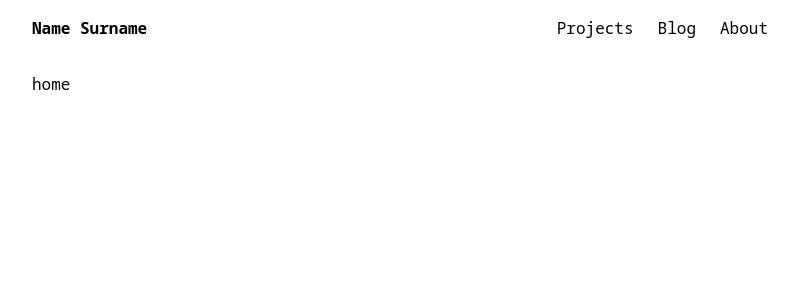
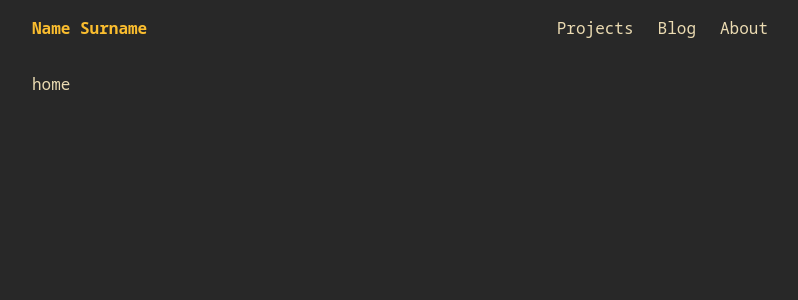
Before and after one commit to aurum77/portfolio, a React (Vite) app in the folder web/: page / in a window 1280 px wide. Shown: the top 300 px of the page, without its empty margins (240-1038 px from the left). Built offline with nearby package versions, Linux system fonts and the light colour scheme.

Commit message:
fix: fixes to color classes

```diff
--- a/web/index.css
+++ b/web/index.css
@@ -20,6 +20,6 @@
   }
 
   p {
-    @apply text-base md:mx-8 mx-4 mb-4;
+    @apply text-gruvbox-base md:mx-8 mx-4 mb-4;
   }
 }
--- a/web/src/routes/error.tsx
+++ b/web/src/routes/error.tsx
@@ -4,8 +4,8 @@ const Error = () => {
   const error = useRouteError() as ErrorResponse;
 
   return (
-    <div className="flex flex-col items-center justify-center min-h-screen w-full bg-catppuccin-base text-catppuccin-text">
-      <h1>Whoops, something went very wrong 😿</h1>
+    <div className="flex flex-col items-center justify-center min-h-screen w-full bg-gruvbox-base text-gruvbox-fg">
+      <h1 className="text-center">Whoops, something went very wrong 😿</h1>
       <div>
         {error.status} {error.statusText}
       </div>
--- a/web/src/routes/root/components/header.tsx
+++ b/web/src/routes/root/components/header.tsx
@@ -5,7 +5,7 @@ const Header = () => {
     <header className="w-full max-w-3xl p-4">
       {/* need to determine what to do in case of mobile */}
       <nav className="flex flex-row justify-center items-center w-full">
-        <Link to="/" className="font-bold text-catppuccin-sapphire">
+        <Link to="/" className="font-bold text-gruvbox-yellow">
           Name Surname
         </Link>
         <ul className="flex gap-6 ml-auto">
--- a/web/src/routes/root/root.tsx
+++ b/web/src/routes/root/root.tsx
@@ -3,7 +3,7 @@ import Header from "./components/header";
 
 const Root = () => {
   return (
-    <div className="flex flex-col items-center min-h-screen w-full bg-catppuccin-base text-catppuccin-text">
+    <div className="flex flex-col items-center min-h-screen w-full bg-gruvbox-base text-gruvbox-fg">
       <Header />
       <Outlet />
     </div>
```
